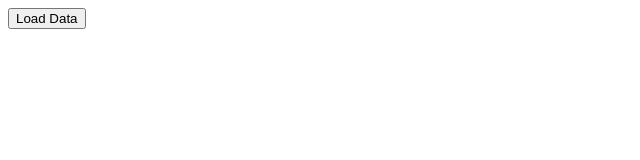
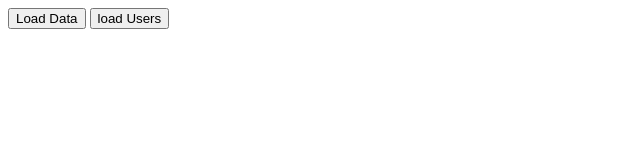
Before and after one commit to subas-roy/JavaScript, a website: page explore-api/index.html in a window 1280 px wide. Shown: the whole page, without its empty margins (0-640 px from the left). Drawn offline with Linux system fonts and the light colour scheme.

Commit message:
Load more data, more APIs, send data to function

```diff
--- a/explore-api/index.html
+++ b/explore-api/index.html
@@ -7,6 +7,7 @@
 </head>
 <body>
   <button onclick="loadData()" >Load Data</button>
+  <button onclick="loadUsers()" >load Users</button>
   <script src="js/fetch.js"></script>
 </body>
 </html>
--- a/explore-api/js/fetch.js
+++ b/explore-api/js/fetch.js
@@ -8,3 +8,13 @@ function loadData(){
     .then(response => response.json())
     .then(json => console.log(json))
 }
+
+function loadUsers(){
+  fetch('https://jsonplaceholder.typicode.com/users')
+  .then(response => response.json())
+  .then(data => displayUsers(data))
+}
+
+function displayUsers(data){
+  console.log(data)
+}
```
Also changed, not shown: explore-api/js/app.js (added), explore-api/js/index.js (added).
